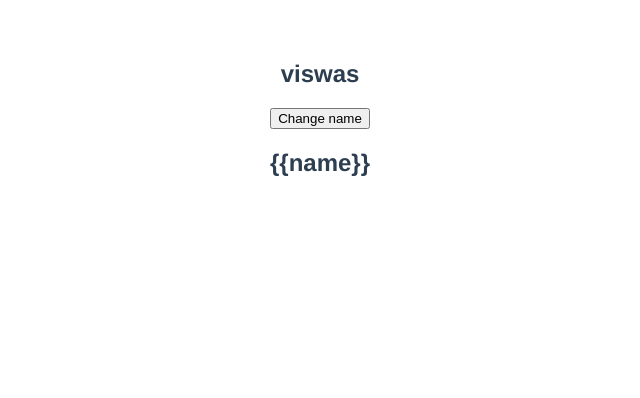
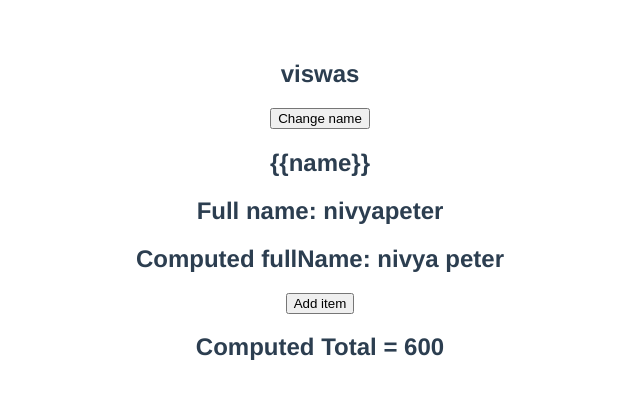
Before and after one commit to nivyapeter/vue-learning, a Vue app in the folder hello-world/: page / in a window 1280 px wide. Shown: the top 398 px of the page, without its empty margins (320-960 px from the left). Built offline with nearby package versions, Linux system fonts and the light colour scheme.

Commit message:
feat: computed properties in vue

```diff
--- a/hello-world/src/App.vue
+++ b/hello-world/src/App.vue
@@ -3,6 +3,11 @@
   <h2 v-once>{{name}}</h2>
   <button @click="name='batsman'">Change name</button>
   <h2 v-pre>{{name}}</h2>
+  <h2>Full name: {{firstName}}{{lastName}}</h2>
+  <h2>Computed fullName: {{fullName}}</h2>
+  <!-- <h2>Total = {{items.reduce((total,current) => (total = total + current.price),0)}}</h2> -->
+  <button @click="items.push({id:4,title:'watch',price:150})">Add item</button>
+  <h2>Computed Total = {{total}}</h2>
 </div>
 </template>
 
@@ -11,7 +16,37 @@ export default {
   name: 'App',
   data() {
     return {
-      name: 'viswas'
+      name: 'viswas',
+      firstName: 'nivya',
+      lastName:'peter',
+      items:[
+        {
+          id: 1,
+          title:'tv',
+          price: 100,
+        },
+        {
+          id: 1,
+          title:'phone',
+          price: 200,
+        },
+        {
+          id: 1,
+          title:'laptop',
+          price: 300,
+        }
+      ]
+    }
+  },
+  methods: {
+
+  },
+  computed:{
+    fullName() {
+      return `${this.firstName} ${this.lastName} `
+    },
+    total() {
+      return this.items.reduce((total,current) => (total + current.price),0)
     }
   }
 
```
